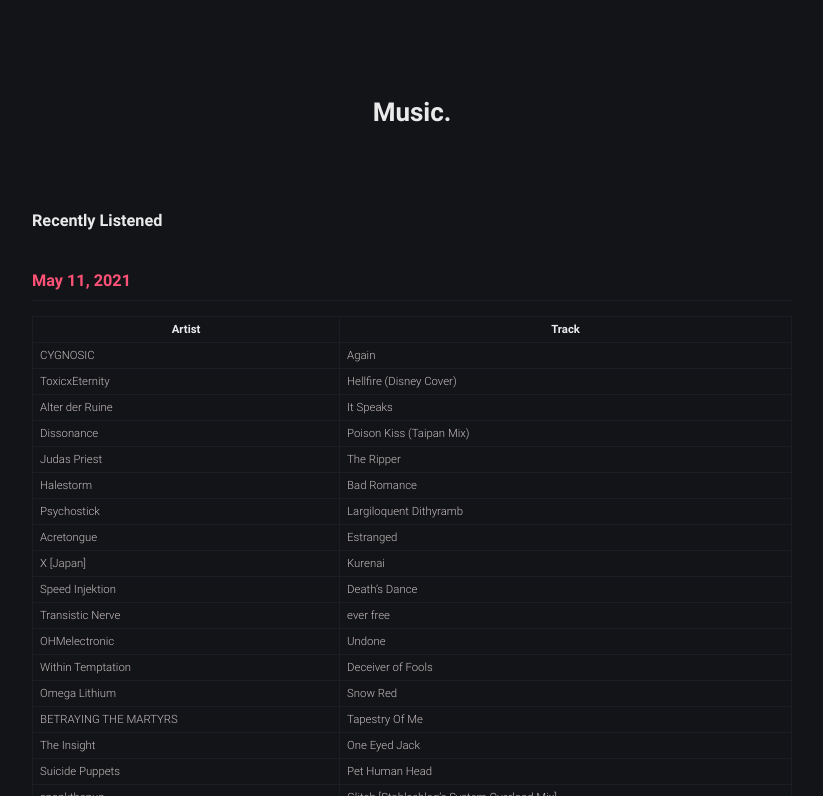
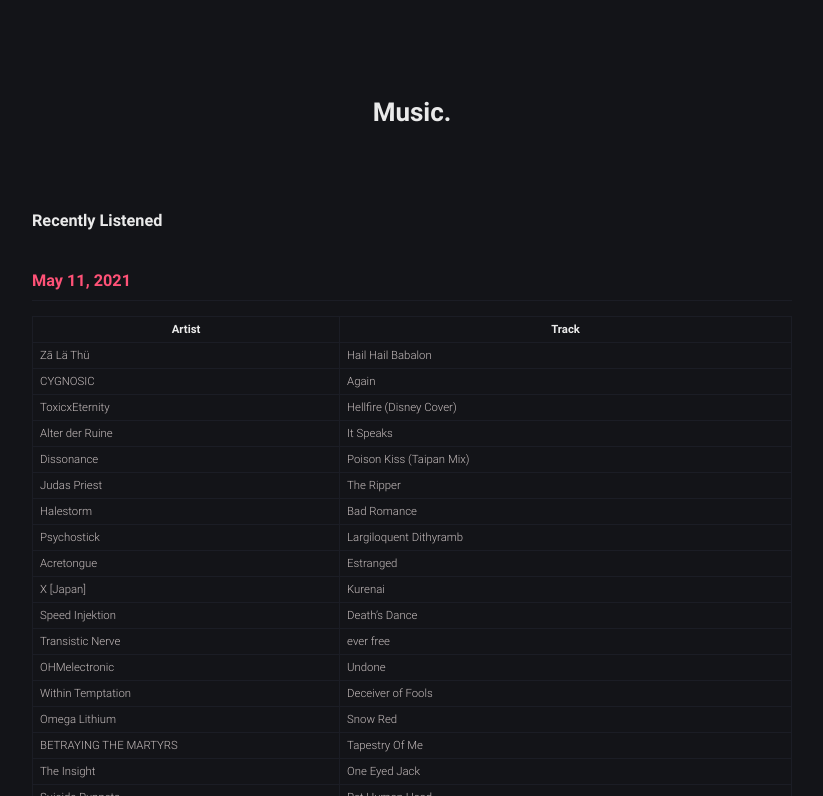
Before and after one commit to robert-marshall/xyz, a Jekyll site: the page built from music.md, in a window 1280 px wide and 900 px high, cut to the strip 104-900 px from the top of the window. Shown: the whole strip, without its empty margins (228-1051 px from the left). Built offline with Jekyll 4.4.1, drawn with Linux system fonts in a browser that asks for light colours.

Commit message:
bifurcation

```diff
--- a/music.md
+++ b/music.md
@@ -11,6 +11,7 @@
 
 | Artist | Track |
 |--------|-------|
+Zā Lä Thü | Hail Hail Babalon
 CYGNOSIC | Again
 ToxicxEternity | Hellfire (Disney Cover)
 Alter der Ruine | It Speaks
```
